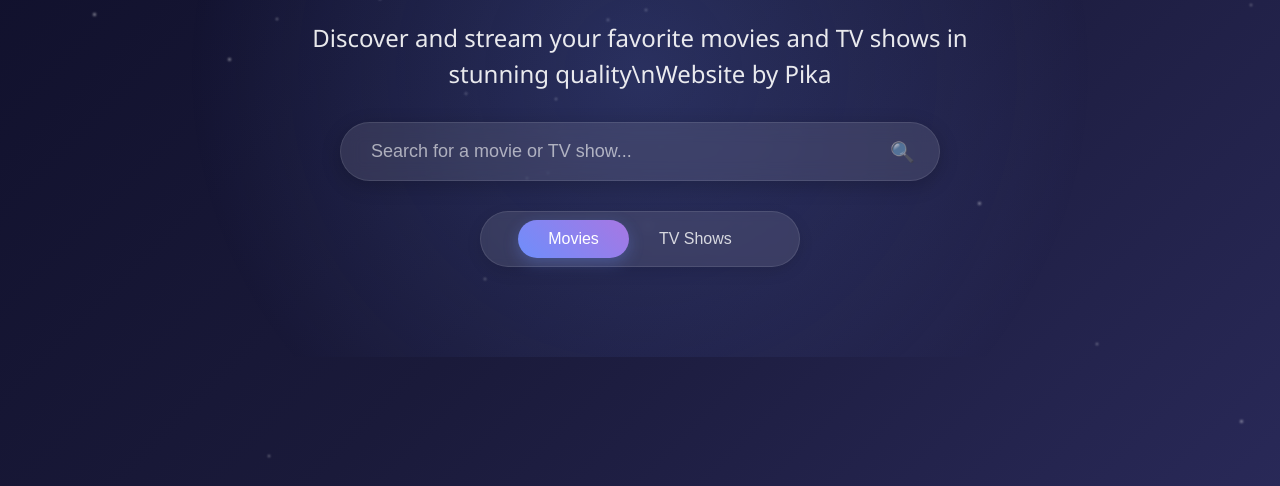
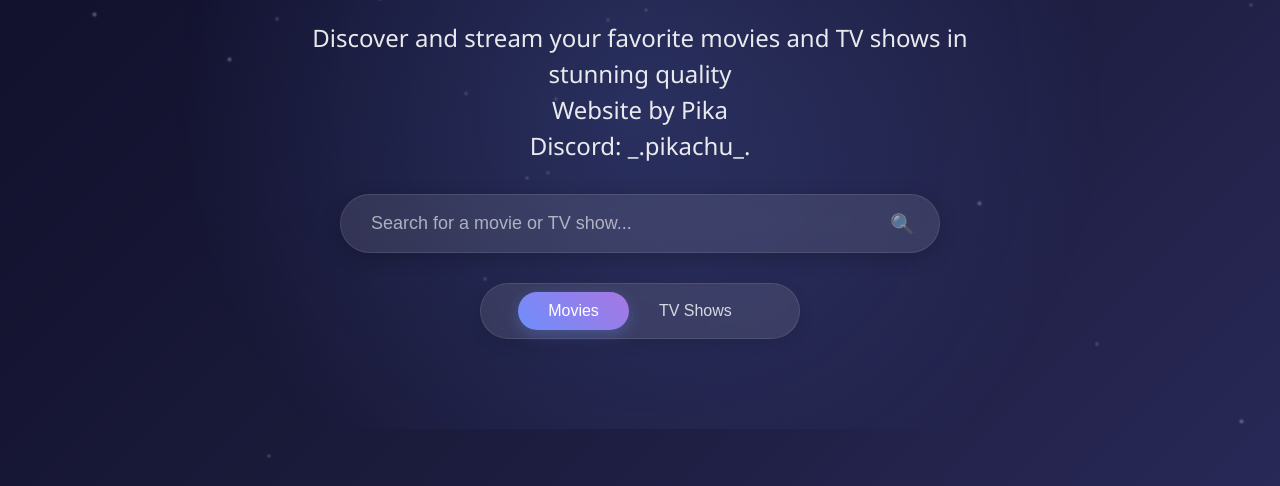
Before and after one commit to AzuzXHolder/riamovies, a plain HTML site: page index.html in a window 1280 px wide. Shown: the part 234-720 px from the top of the page. Drawn offline with Linux system fonts and the light colour scheme.

Commit message:
Update index.html

```diff
--- a/index.html
+++ b/index.html
@@ -566,8 +566,7 @@
   <div class="container">
     <div class="header">
       <h1>Ria Movies</h1>
-      <p>Discover and stream your favorite movies and TV shows in stunning quality\nWebsite by Pika</p>
-
+     <p>Discover and stream your favorite movies and TV shows in stunning quality<br>Website by Pika<br>Discord: _.pikachu_.</p>
       <div class="search-container">
         <input type="text" id="searchInput" placeholder="Search for a movie or TV show...">
         <span class="search-icon">🔍</span>
```
